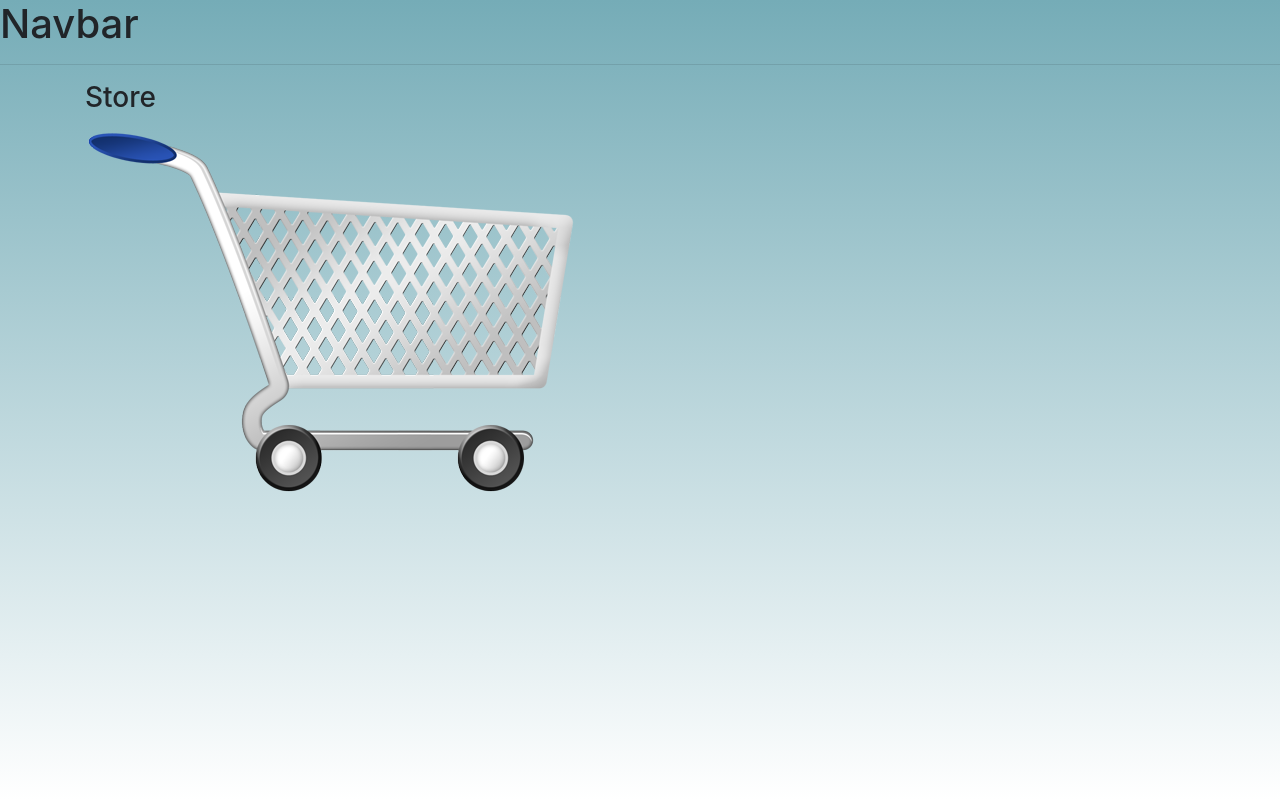
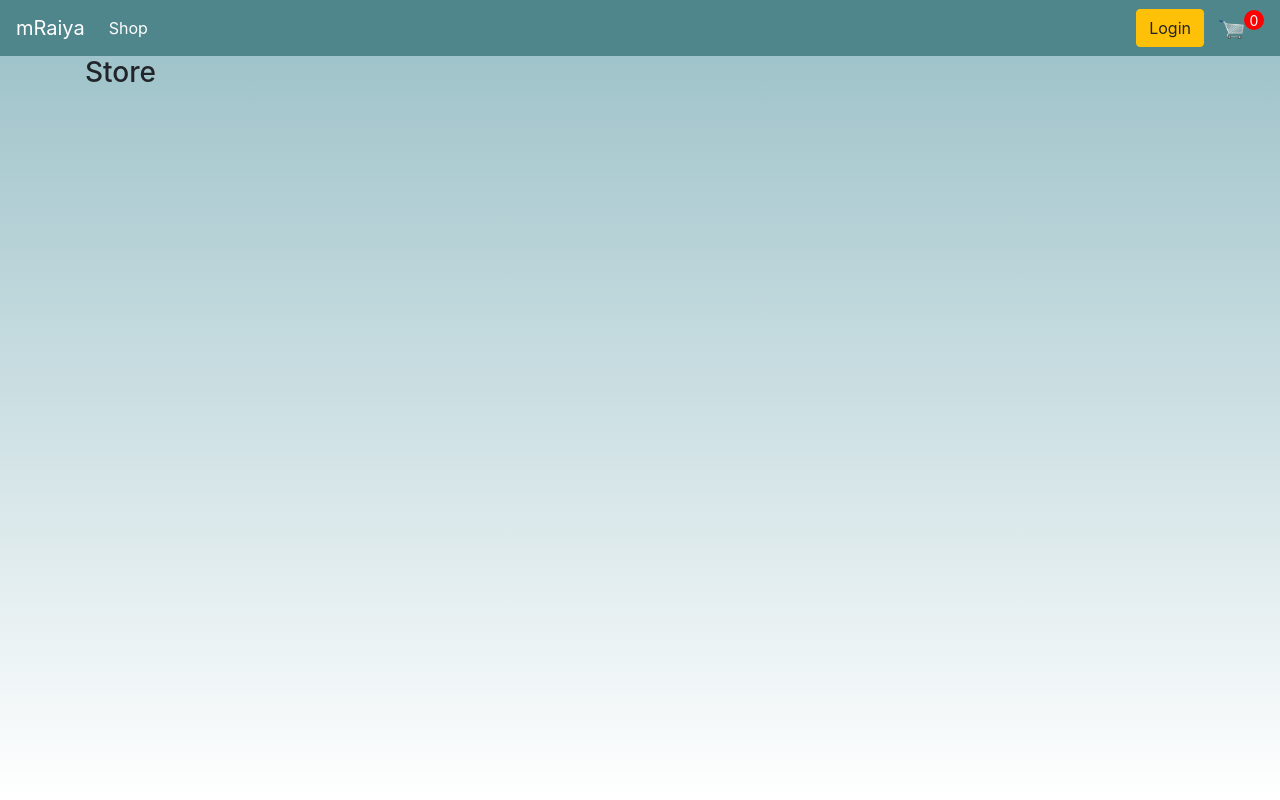
Before and after one commit to vicYegon/django-projects, a Django app: page / in a window 1280 px wide. Run offline with Django 4.2, Linux system fonts and the light colour scheme.

Commit message:
ecommerce app templates

```diff
--- a/Ecommerce shop D.ivy/ecommerceShop/static/css/main.css
+++ b/Ecommerce shop D.ivy/ecommerceShop/static/css/main.css
@@ -1,5 +1,36 @@
 body{
-    background: linear-gradient(#75acb7, #fff);
+    background: linear-gradient(#98bfc6, #fff);
     background-repeat: no-repeat;
     height: 100vh;
 }
+
+.thumbnail{
+    width: 100%;
+    height: 200px;
+    -webkit-shadow: -1px -3px 5px -2px rgba(214,214,214,1);
+    -moz-box-shadow: -1px -3px 5px -2px rgba(214,214,214,1);
+    box-shadow: -1px -3px 5px -2px rgba(214,214,214,1);
+}
+
+.product{border-radius: 0 0 4px 4px;}
+
+.bg-dark{
+    background-color: #4f868c!important;
+}
+
+#cart-icon{
+    width: 25px;
+    display: inline-block;
+    margin-left: 15px;
+}
+
+#cart-total{
+    display: block;
+    text-align: center;
+    color: #fff;
+    background-color: red;
+    width: 20px;
+    height: 20px;
+    border-radius: 50%;
+    font-size: 14px;
+}
--- a/Ecommerce shop D.ivy/ecommerceShop/store/templates/store/main.html
+++ b/Ecommerce shop D.ivy/ecommerceShop/store/templates/store/main.html
@@ -18,8 +18,45 @@
 </head>
 <body>
 
-    <h1>Navbar</h1>
-    <hr>
+    <nav class="navbar navbar-expand-lg navbar-dark bg-dark">
+        <a class="navbar-brand" href="{% url 'store' %}">mRaiya</a>
+        <button class="navbar-toggler" type="button" data-toggle="collapse" data-target="#navbarSupportedContent" aria-controls="navbarSupportedContent" aria-expanded="false" aria-label="Toggle navigation">
+          <span class="navbar-toggler-icon"></span>
+        </button>
+
+        <div class="collapse navbar-collapse" id="navbarSupportedContent">
+          <ul class="navbar-nav mr-auto">
+            <li class="nav-item active">
+              <a class="nav-link" href="{% url 'store' %}">Shop <span class="sr-only">(current)</span></a>
+            </li>
+            <!-- <li class="nav-item">
+              <a class="nav-link" href="#">Link</a>
+            </li>
+            <li class="nav-item dropdown">
+              <a class="nav-link dropdown-toggle" href="#" id="navbarDropdown" role="button" data-toggle="dropdown" aria-haspopup="true" aria-expanded="false">
+                Dropdown
+              </a>
+              <div class="dropdown-menu" aria-labelledby="navbarDropdown">
+                <a class="dropdown-item" href="#">Action</a>
+                <a class="dropdown-item" href="#">Another action</a>
+                <div class="dropdown-divider"></div>
+                <a class="dropdown-item" href="#">Something else here</a>
+              </div>
+            </li>
+            <li class="nav-item">
+              <a class="nav-link disabled" href="#">Disabled</a>
+            </li> -->
+          </ul>
+          <form class="form-inline my-2 my-lg-0">
+            <a href="" class="btn btn-warning">Login</a>
+
+            <a href="{% url 'cart' %}">
+                <img src="{% static 'images/cartImage3.png' %}" id="cart-icon" alt="">
+            </a>
+            <p id="cart-total">0</p>
+          </form>
+        </div>
+    </nav>
 
     <div class="container">
         {% block content %}
--- a/Ecommerce shop D.ivy/ecommerceShop/store/templates/store/store.html
+++ b/Ecommerce shop D.ivy/ecommerceShop/store/templates/store/store.html
@@ -4,7 +4,6 @@
 
 {% block content %}
 
-<h3>Store</h3>
-<img src="{% static 'images/cartImage3.png' %}" alt="">
+    <h3>Store</h3>
 
 {% endblock content %}
```
